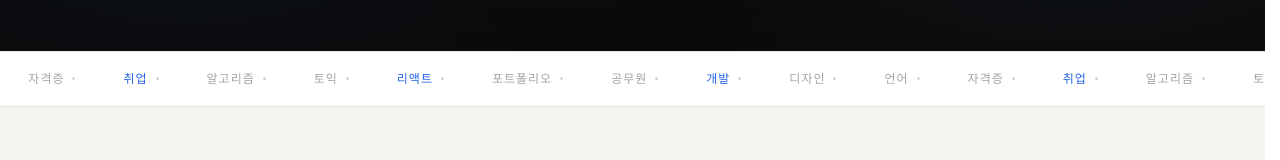
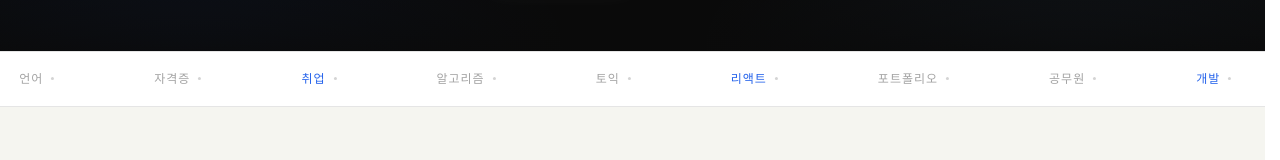
Before and after one commit to mayam5/Meetudy, a React (Vite) app: page / in a window 1280 px wide. Shown: the part 511-671 px from the top of the page. Built offline with nearby package versions, Linux system fonts and the light colour scheme; no server answers.

Commit message:
마퀴 속도 조절

```diff
--- a/src/pages/Home.css
+++ b/src/pages/Home.css
@@ -249,10 +249,10 @@
 
 .marquee-inner {
     display: flex;
-    gap: 48px;
+    gap: 100px;
     white-space: nowrap;
     width: max-content;
-    animation: marquee-scroll 22s linear infinite;
+    animation: marquee-scroll 30s linear infinite;
 }
 
 @keyframes marquee-scroll {
```
